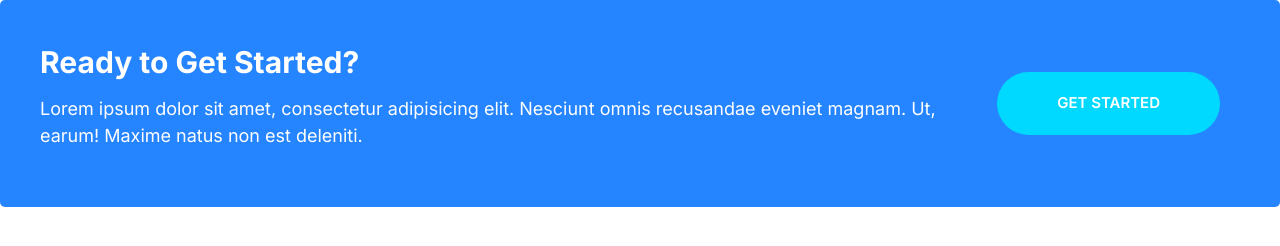
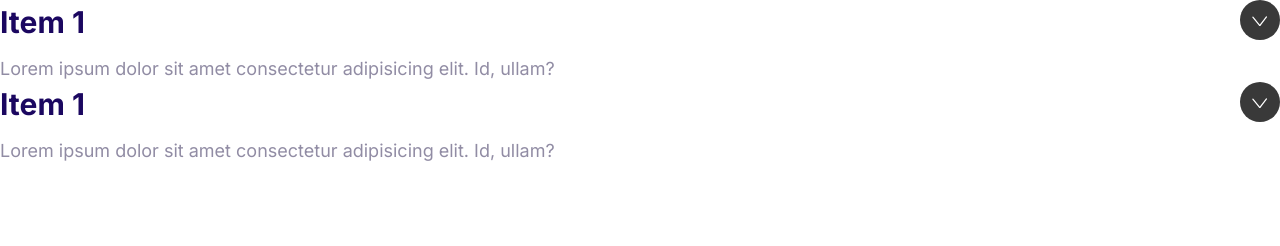
Before and after one commit to seongbaelee/moshify, a plain HTML site: page index.html in a window 1280 px wide. Drawn offline with Linux system fonts and the light colour scheme.

Commit message:
Build collapsibles component.

```diff
--- a/css/styles.css
+++ b/css/styles.css
@@ -548,3 +548,38 @@ a {
     margin: 0 2rem;
   }
 }
+
+/* Collapsibles */
+
+.collapsible__header {
+  display: flex;
+  justify-content: space-between;
+}
+
+.collapsible__heading {
+  margin-top: 0;
+  font-size: 3rem;
+}
+
+.collapsible__chevron {
+  transform: rotate(-90deg);
+  transition: transform 0.3s;
+}
+
+.collapsible__content {
+  max-height: 0;
+  overflow: hidden;
+  opacity: 0;
+  transition: max-height 0.3s, opacity 0.3s;
+  /* display: none; */
+}
+
+.collapsible--expanded .collapsible__chevron {
+  transform: rotate(0);
+}
+
+.collapsible--expanded .collapsible__content {
+  max-height: 100vh;
+  opacity: 1;
+  /* display: block; */
+}
--- a/index.html
+++ b/index.html
@@ -15,18 +15,30 @@
     <title>Document</title>
   </head>
   <body>
-    <div class="callout callout--primary">
-      <div class="grid grid--1x2">
-        <div class="callout__content">
-          <h2 class="callout__heading">Ready to Get Started?</h2>
-          <p>
-            Lorem ipsum dolor sit amet, consectetur adipisicing elit. Nesciunt
-            omnis recusandae eveniet magnam. Ut, earum! Maxime natus non est
-            deleniti.
-          </p>
-        </div>
-        <a href="#" class="btn btn--secondary btn--stretched">Get Started</a>
+    <div class="collapsible collapsible--expanded">
+      <header class="collapsible__header">
+        <h2 class="collapsible__heading">Item 1</h2>
+
+        <svg class="icon icon--white collapsible__chevron">
+          <use xlink:href="images/sprite.svg#chevron"></use>
+        </svg>
+      </header>
+      <div class="collapsible__content">
+        Lorem ipsum dolor sit amet consectetur adipisicing elit. Id, ullam?
       </div>
     </div>
+    <div class="collapsible collapsible--expanded">
+      <header class="collapsible__header">
+        <h2 class="collapsible__heading">Item 1</h2>
+
+        <svg class="icon icon--white collapsible__chevron">
+          <use xlink:href="images/sprite.svg#chevron"></use>
+        </svg>
+      </header>
+      <div class="collapsible__content">
+        Lorem ipsum dolor sit amet consectetur adipisicing elit. Id, ullam?
+      </div>
+    </div>
+    <script src="js/main.js"></script>
   </body>
 </html>
--- /dev/null
+++ b/js/main.js
@@ -0,0 +1,6 @@
+const collapsibles = document.querySelectorAll(".collapsible");
+collapsibles.forEach((item) =>
+  item.addEventListener("click", function () {
+    this.classList.toggle("collapsible--expanded");
+  })
+);
```
Also changed, not shown: components/Collapsibles.html (added, +25 -0 lines).
